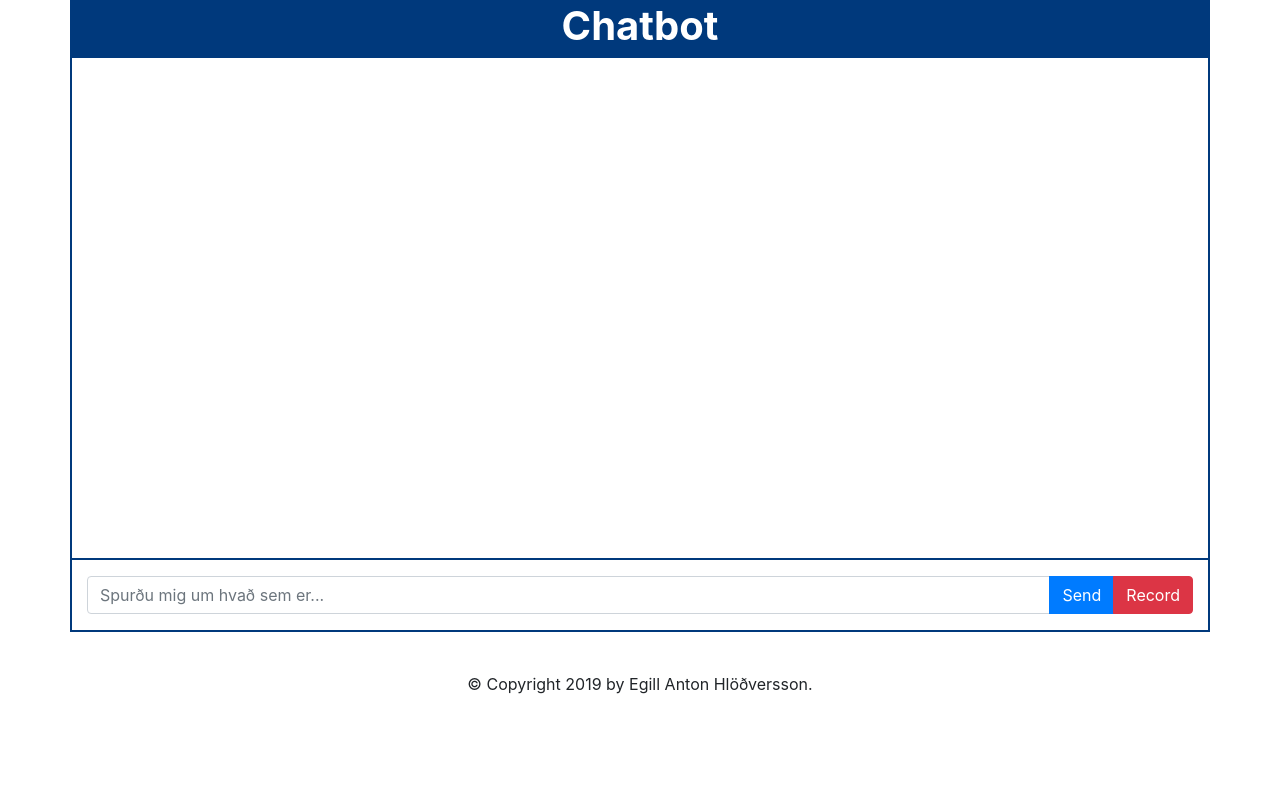
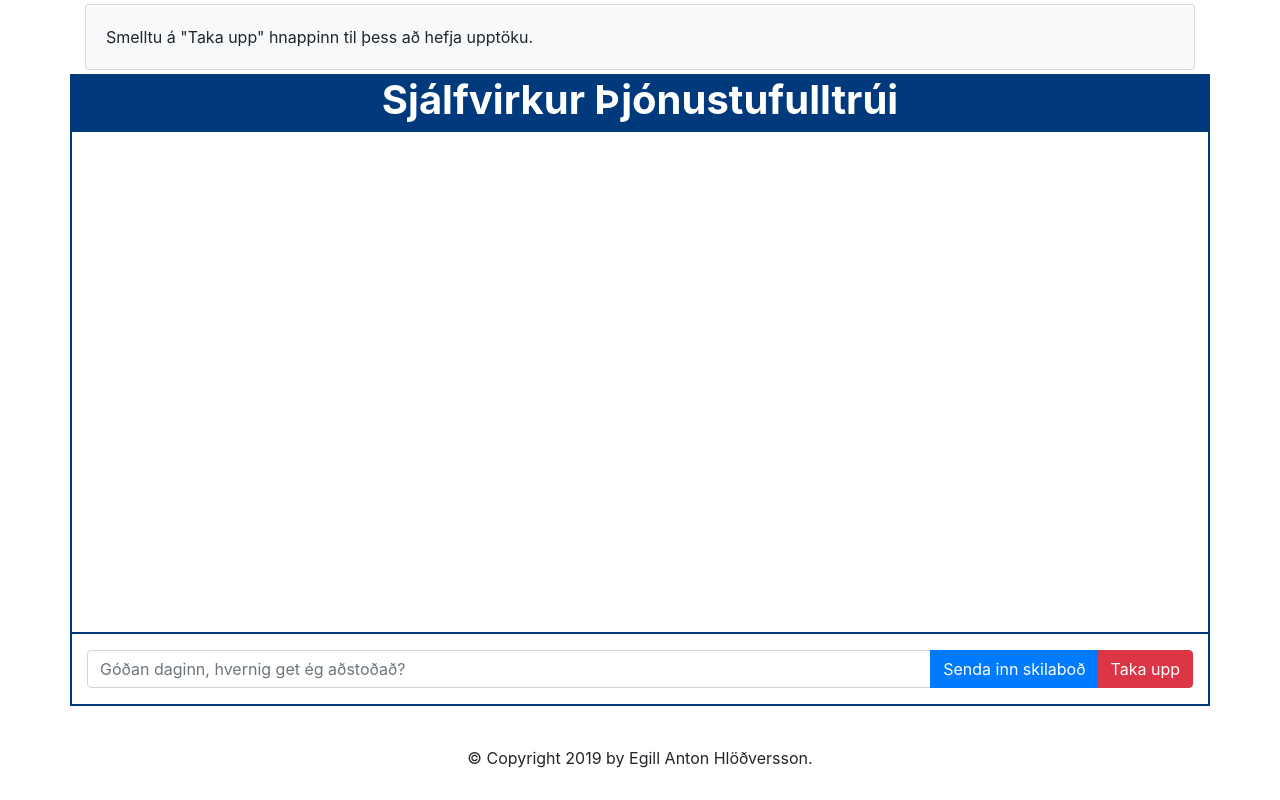
Before and after one commit to egillanton/da-gui, a Flask app: page / in a window 1280 px wide. Run offline with Flask 2, Linux system fonts and the light colour scheme; some libraries are stand-ins or nearby versions.

Commit message:
Speech integrated to chat

```diff
--- a/static/css/style.css
+++ b/static/css/style.css
@@ -2,19 +2,19 @@
     border: 2px solid #00397c;
 }
 
-.panel-header{
+.chat-header{
     background-color: #00397c;
     color: #ffffff;
 }
 
-.panel-body
+.chat-body
 {
     background-color: #ffffff;
     overflow-y: scroll;
     height: 500px;
 }
 
-.panel-footer{
+.chat-footer{
     border-top: 2px solid #00397c;
 }
 
--- a/static/js/chat.js
+++ b/static/js/chat.js
@@ -1,3 +1,83 @@
+var final_transcript = '';
+var recognizing = false;
+var start_timestamp;
+
+if (!('webkitSpeechRecognition' in window)) {
+    console.log("webkitSpeechRecognition not found!");
+} else {
+    var recognition = new webkitSpeechRecognition();
+    recognition.continuous = false; //  when the user stops talking, speech recognition will end
+    recognition.interimResults = true;
+    recognition.lang = 'is-IS';
+
+    recognition.onstart = function () {
+        $("#btn-startButton").prop('value', '"Hætta Upptöku"');
+        recognizing = true;
+        final_transcript = '';
+        showInfo('info_speak_now');
+        start_timestamp = event.timeStamp;
+    };
+    recognition.onend = function () {
+        recognizing = false;
+        $("#btn-startButton").prop('value', '"Taka upp"');
+        if (final_transcript) {
+            $("#input_text").val("");
+            $("#input_text").val(capitalize(final_transcript));
+            showInfo('');
+            $("#input_text").prop('placeholder', '');
+        } else {
+            showInfo('info_start');
+        }
+        enableButtons();
+    };
+    recognition.onresult = function (event) {
+        var interim_transcript = '';
+        for (var i = event.resultIndex; i < event.results.length; ++i) {
+            if (event.results[i].isFinal) {
+                final_transcript += event.results[i][0].transcript;
+            } else {
+                interim_transcript += event.results[i][0].transcript;
+            }
+        }
+        $("#input_text").val(interim_transcript);
+    };
+    recognition.onerror = function (event) {
+        recognizing = false;
+        final_transcript = "";
+        if (event.error == 'no-speech') {
+            showInfo('info_no_speech');
+        }
+        if (event.error == 'audio-capture') {
+            showInfo('info_no_microphone');
+        }
+        if (event.error == 'not-allowed') {
+            if (event.timeStamp - start_timestamp < 100) {
+                showInfo('info_blocked');
+            } else {
+                showInfo('info_denied');
+            }
+        }
+    };
+}
+
+var first_char = /\S/;
+function capitalize(s) {
+    return s.replace(first_char, function (m) { return m.toUpperCase(); });
+}
+
+function showInfo(s) {
+    if (s) {
+        for (var child = info.firstChild; child; child = child.nextSibling) {
+            if (child.style) {
+                child.style.display = child.id == s ? 'block' : 'none';
+            }
+        }
+        info.style.visibility = 'visible';
+    } else {
+        info.style.visibility = 'hidden';
+    }
+}
+
 function addTextToList(text, left) {
     var list = document.getElementsByTagName("UL")[0]; // find the chat dialog <ul>
     var node = document.createElement("LI");
@@ -8,14 +88,14 @@ function addTextToList(text, left) {
     newP.appendChild(textnode);
 
     // Add style
-    if(left){
+    if (left) {
         userIcon.classList.add("fas");
         userIcon.classList.add("fa-user-tie");
         node.classList.add("left-chat");
-    }else{
+    } else {
         userIcon.classList.add("fas");
         userIcon.classList.add("fa-user-circle");
-        node.classList.add("right-chat")
+        node.classList.add("right-chat");
     }
 
     newDiv.appendChild(userIcon);
@@ -24,33 +104,39 @@ function addTextToList(text, left) {
     list.appendChild(node); // Append <li> to <ul>
 }
 
-function disableButtons(){
-    $("#button-send").attr("disabled", true);
-    $("#button-record").attr("disabled", true);
+function disableButtons() {
+    $("#btn-send").attr("disabled", true);
 }
 
-function enableButtons(){
-    $("#button-send").attr("disabled", false);
-    $("#button-record").attr("disabled", false);
+function enableButtons() {
+    $("#btn-send").attr("disabled", false);
 }
 
-function clearText(){
-    var inputField = document.getElementsByTagName("input")[0];
-    inputField.value = ""
+function clearText() {
+    $("#input_text").val("");
 }
 
 function send() {
-    var inputField = document.getElementsByTagName("input")[0]; // find the text input
-    if(inputField.value){
-        var text = inputField.value;
-        addTextToList(text, true);
+    if ($("#input_text").val()) {
+        var text = $("#input_text").val();
+        addTextToList(text, false); // keep right
         clearText();
     }
 }
 
-function record() {
+function startButton(event) {
+    if (recognizing) {
+        recognition.stop();
+        return;
+    }
+    final_transcript = '';
     disableButtons();
-    var text = "Finndu fyrir mig flug til Danmerkur";
-    addTextToList(text, false);
-    enableButtons();
+    start_timestamp = event.timeStamp;
+    recognition.start();
 }
+
+
+$(document).ready(function () {
+    console.log("ready!");
+
+});
--- a/templates/index.html
+++ b/templates/index.html
@@ -2,22 +2,65 @@
 
 {% block content %}
 <div class="container">
+    <div id="info">
+        <div id="info_start" class="card bg-light my-1" >
+            <div class="card-body">
+                Smelltu á "Taka upp" hnappinn til þess að hefja upptöku.
+            </div>
+        </div>
+        <div id="info_speak_now" class="card text-white bg-success my-1" style="display:none" >
+            <div class="card-body">
+                Upptaka í gangi.
+            </div>
+        </div>
+        <div id="info_no_speech" class="card bg-warning my-1" style="display:none" >
+            <div class="card-body">
+                Ekkert hljoð fannst. Það þarf að stilla af hljóðnemann.
+            </div>
+        </div>
+        <div id="info_no_microphone" class="card bg-warning my-1" style="display:none" >
+            <div class="card-body">
+                Enginn hljóðnemi fannst. Gakktu úr skugga um að hann sé tengdur.
+            </div>
+        </div>
+        <div id="info_allow" class="card text-white bg-info my-1" style="display:none" >
+            <div class="card-body">
+                Smelltu á  "Allow" takkann hér fyrir ofan til þess að virkja hljóðnemann.
+            </div>
+        </div>
+        <div id="info_denied" class="card bg-warning my-1" style="display:none" >
+            <div class="card-body">
+                Það tókst ekki að fá leyfi fyrir að nota hljóðnemann.
+            </div>
+        </div>
+        <div id="info_blocked" class="card text-white bg-info my-1" style="display:none" >
+            <div class="card-body">
+                Það hefur verið á lokað á hljóðnemann, til þess að virkja hann, farðu í stillingar í vafranum.
+            </div>
+        </div>
+        <div id="info_upgrade" class="card text-white bg-danger  my-1" style="display:none" >
+            <div class="card-body">
+                Vafrinn þinn styður ekki við talgreinirinn, uppfærðu Chrome.
+            </div>
+        </div>
+    </div>
+
     <div class="row ">
-        <div class="col panel-header">
-            <h1 class="text-center font-weight-bold">Chatbot</h1>
+        <div class="col chat-header">
+            <h1 class="text-center font-weight-bold">Sjálfvirkur Þjónustufulltrúi</h1>
         </div>
         <div class="w-100"></div>
-        <div class="col panel-body">
+        <div class="col chat-body">
             <ul class="chat">
             </ul>
         </div>
         <div class="w-100"></div>
-        <div class="col panel-footer">
+        <div class="col chat-footer">
             <div class="input-group mb-3">
-                <input type="text" class="form-control" placeholder="Spurðu mig um hvað sem er...">
+                <input type="text" id="input_text" class="form-control" placeholder="Góðan daginn, hvernig get ég aðstoðað?">
                 <div class="input-group-append">
-                    <button id="button-send" class="btn btn-primary" type="button" onclick="send()">Send</button>
-                    <button id="button-record" class="btn btn-danger" type="button" onclick="record()">Record</button>
+                    <button id="btn-send" class="btn btn-primary" type="button" onclick="send()">Senda inn skilaboð</button>
+                    <button id="btn-startButton" class="btn btn-danger" type="button" onclick="startButton(event)">Taka upp</button>
                 </div>
             </div>
         </div>
```
Also changed, not shown: 1 other file.
